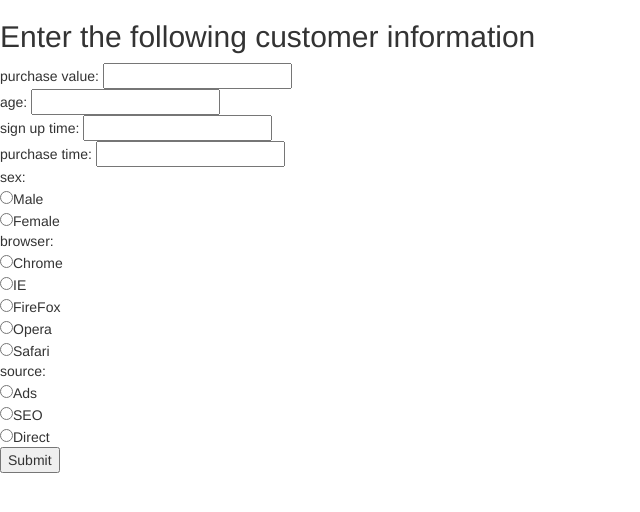
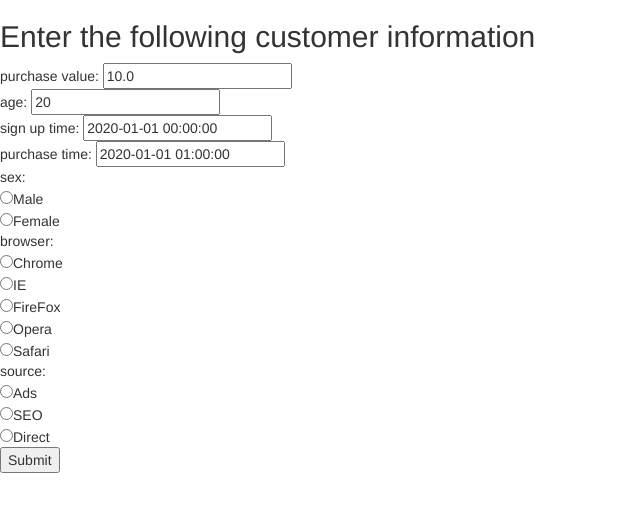
Before and after one commit to xofbd/fraud-detection-demo, a Flask app: page / in a window 1280 px wide. Shown: the top 512 px of the page, without its empty margins (0-640 px from the left). Run offline with Flask 2, Linux system fonts and the light colour scheme; parts of the project's set-up code (start-up, migrations or seed data) failed here and were passed over; some libraries are stand-ins or nearby versions.

Commit message:
set default values in input box

```diff
--- a/fraud_detection/flask_app/templates/index.html
+++ b/fraud_detection/flask_app/templates/index.html
@@ -10,10 +10,10 @@
   <body>
     <h2>Enter the following customer information</h2>
     <form id="input" method="post" action="predict">
-      purchase value: <input type="number" step="0.01" name="purchase_value"/> </br>
-      age: <input type="number" name="age"/> </br>
-      sign up time: <input type="text" name="signup_time"/> </br>
-      purchase time: <input type="text" name="purchase_time"/> </br>
+      purchase value: <input type="number" step="0.01" value="10.0" name="purchase_value"/> </br>
+      age: <input type="number" value="20" name="age"/> </br>
+      sign up time: <input type="text" value="2020-01-01 00:00:00" name="signup_time"/> </br>
+      purchase time: <input type="text" value= "2020-01-01 01:00:00" name="purchase_time"/> </br>
       sex: </br>
       <input type="radio" name="sex" value="M">Male</br>
       <input type="radio" name="sex" value="F">Female</br>
```
